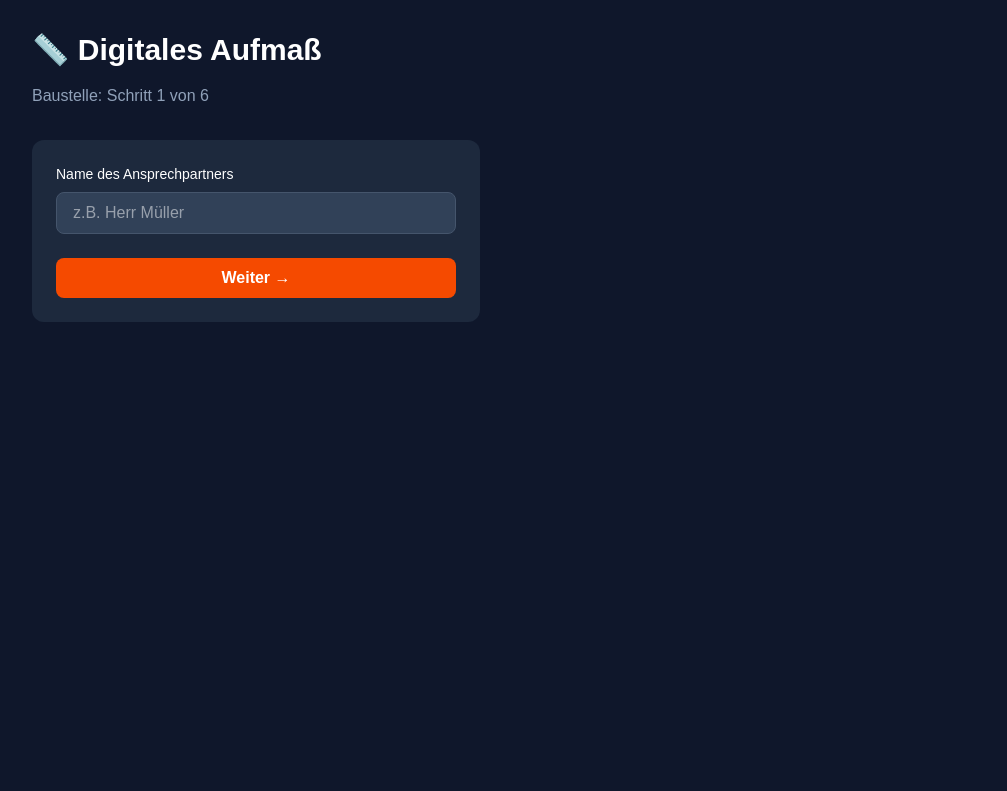
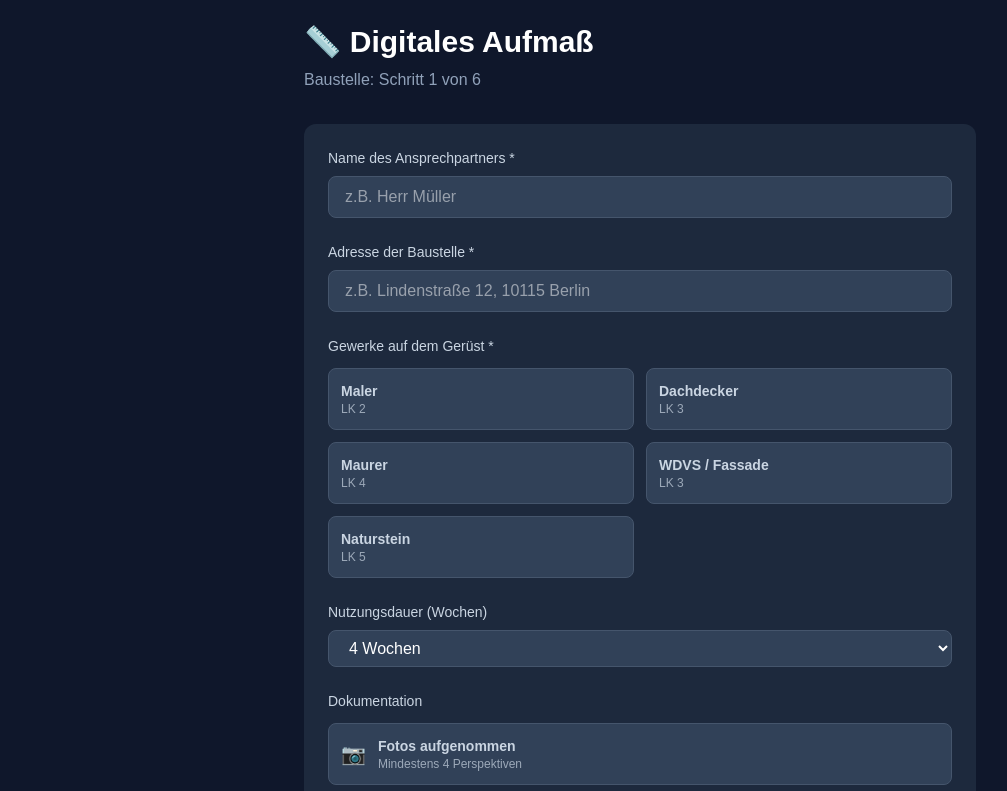
Before and after one commit to A-I-Integration/scaffold-os, a Next.js app: page / in a window 1280 px wide. Shown: the top 791 px of the page, without its empty margins (0-1007 px from the left). Built offline with nearby package versions, Linux system fonts and the light colour scheme.

Commit message:
Schritt 1 komplett: Name, Adresse, Gewerke, Dauer, Dokumentation

```diff
--- a/app/page.tsx
+++ b/app/page.tsx
@@ -3,44 +3,186 @@
 import { useState } from 'react';
 
 export default function AufmassPage() {
-  const [name, setName] = useState('');
+  const [form, setForm] = useState({
+    name: '',
+    adresse: '',
+    gewerke: [] as string[],
+    dauer: '4',
+    fotos: false,
+    lidar: false,
+  });
+
   const [gespeichert, setGespeichert] = useState(false);
 
+  const gewerkListe = [
+    { id: 'maler', label: 'Maler', lastklasse: 2 },
+    { id: 'dachdecker', label: 'Dachdecker', lastklasse: 3 },
+    { id: 'maurer', label: 'Maurer', lastklasse: 4 },
+    { id: 'wdvs', label: 'WDVS / Fassade', lastklasse: 3 },
+    { id: 'naturstein', label: 'Naturstein', lastklasse: 5 },
+  ];
+
+  function toggleGewerk(id: string) {
+    setForm(prev => ({
+      ...prev,
+      gewerke: prev.gewerke.includes(id)
+        ? prev.gewerke.filter(g => g !== id)
+        : [...prev.gewerke, id]
+    }));
+    setGespeichert(false);
+  }
+
   function handleWeiter() {
-    if (name.trim() === '') {
-      alert('Bitte gib einen Namen ein!');
+    if (!form.name.trim() || !form.adresse.trim()) {
+      alert('Bitte fülle Name und Adresse aus!');
+      return;
+    }
+    if (form.gewerke.length === 0) {
+      alert('Bitte wähle mindestens ein Gewerk aus!');
       return;
     }
     setGespeichert(true);
   }
 
+  const maxLastklasse = Math.max(
+    ...form.gewerke.map(g => gewerkListe.find(gl => gl.id === g)?.lastklasse || 0)
+  );
+
   return (
-    <div className="min-h-screen bg-slate-900 text-white p-8">
-      <h1 className="text-3xl font-bold mb-4">📏 Digitales Aufmaß</h1>
+    <div className="min-h-screen bg-slate-900 text-white p-6">
+      <div className="max-w-2xl mx-auto">
+        <h1 className="text-3xl font-bold mb-2">📏 Digitales Aufmaß</h1>
         <p className="text-slate-400 mb-8">Baustelle: Schritt 1 von 6</p>
 
-      <div className="bg-slate-800 rounded-xl p-6 max-w-md">
-        <label className="block text-sm font-medium mb-2">Name des Ansprechpartners</label>
+        <div className="bg-slate-800 rounded-xl p-6 space-y-6">
+
+          {/* Name */}
+          <div>
+            <label className="block text-sm font-medium mb-2 text-slate-300">Name des Ansprechpartners *</label>
             <input
               type="text"
-          value={name}
-          onChange={(e) => setName(e.target.value)}
+              value={form.name}
+              onChange={(e) => { setForm({...form, name: e.target.value}); setGespeichert(false); }}
               className="w-full bg-slate-700 border border-slate-600 rounded-lg px-4 py-2 text-white focus:outline-none focus:border-orange-500"
               placeholder="z.B. Herr Müller"
             />
+          </div>
 
+          {/* Adresse */}
+          <div>
+            <label className="block text-sm font-medium mb-2 text-slate-300">Adresse der Baustelle *</label>
+            <input
+              type="text"
+              value={form.adresse}
+              onChange={(e) => { setForm({...form, adresse: e.target.value}); setGespeichert(false); }}
+              className="w-full bg-slate-700 border border-slate-600 rounded-lg px-4 py-2 text-white focus:outline-none focus:border-orange-500"
+              placeholder="z.B. Lindenstraße 12, 10115 Berlin"
+            />
+          </div>
+
+          {/* Gewerke */}
+          <div>
+            <label className="block text-sm font-medium mb-3 text-slate-300">Gewerke auf dem Gerüst *</label>
+            <div className="grid grid-cols-2 gap-3">
+              {gewerkListe.map(g => (
+                <button
+                  key={g.id}
+                  onClick={() => toggleGewerk(g.id)}
+                  className={`p-3 rounded-lg border text-left transition ${
+                    form.gewerke.includes(g.id)
+                      ? 'bg-orange-600/20 border-orange-500 text-orange-300'
+                      : 'bg-slate-700 border-slate-600 text-slate-300 hover:border-slate-500'
+                  }`}
+                >
+                  <div className="font-semibold text-sm">{g.label}</div>
+                  <div className="text-xs opacity-70">LK {g.lastklasse}</div>
+                </button>
+              ))}
+            </div>
+            {form.gewerke.length > 0 && (
+              <div className="mt-2 text-sm text-orange-400">
+                Mindest-Lastklasse: <strong>LK {maxLastklasse}</strong> (DIN EN 12811-1)
+              </div>
+            )}
+          </div>
+
+          {/* Dauer */}
+          <div>
+            <label className="block text-sm font-medium mb-2 text-slate-300">Nutzungsdauer (Wochen)</label>
+            <select
+              value={form.dauer}
+              onChange={(e) => { setForm({...form, dauer: e.target.value}); setGespeichert(false); }}
+              className="w-full bg-slate-700 border border-slate-600 rounded-lg px-4 py-2 text-white focus:outline-none focus:border-orange-500"
+            >
+              <option value="1">1 Woche</option>
+              <option value="2">2 Wochen</option>
+              <option value="4">4 Wochen</option>
+              <option value="8">8 Wochen</option>
+              <option value="12">12 Wochen</option>
+              <option value="24">24+ Wochen</option>
+            </select>
+          </div>
+
+          {/* Dokumentation */}
+          <div>
+            <label className="block text-sm font-medium mb-3 text-slate-300">Dokumentation</label>
+            <div className="space-y-2">
+              <button
+                onClick={() => setForm({...form, fotos: !form.fotos})}
+                className={`w-full p-3 rounded-lg border text-left transition flex items-center gap-3 ${
+                  form.fotos
+                    ? 'bg-green-600/20 border-green-500 text-green-300'
+                    : 'bg-slate-700 border-slate-600 text-slate-300'
+                }`}
+              >
+                <span className="text-xl">📷</span>
+                <div>
+                  <div className="font-semibold text-sm">Fotos aufgenommen</div>
+                  <div className="text-xs opacity-70">Mindestens 4 Perspektiven</div>
+                </div>
+              </button>
+              <button
+                onClick={() => setForm({...form, lidar: !form.lidar})}
+                className={`w-full p-3 rounded-lg border text-left transition flex items-center gap-3 ${
+                  form.lidar
+                    ? 'bg-green-600/20 border-green-500 text-green-300'
+                    : 'bg-slate-700 border-slate-600 text-slate-300'
+                }`}
+              >
+                <span className="text-xl">📡</span>
+                <div>
+                  <div className="font-semibold text-sm">LiDAR Scan vorhanden</div>
+                  <div className="text-xs opacity-70">iPad Pro / iPhone Pro</div>
+                </div>
+              </button>
+            </div>
+          </div>
+
+          {/* Ergebnis */}
           {gespeichert && (
-          <div className="mt-4 p-3 bg-green-900/30 border border-green-600 rounded-lg text-green-400 text-sm">
-            ✅ Gespeichert: {name}
+            <div className="p-4 bg-green-900/30 border border-green-600 rounded-lg">
+              <div className="text-green-400 font-semibold mb-2">✅ Schritt 1 gespeichert</div>
+              <div className="text-sm text-slate-300 space-y-1">
+                <div>Ansprechpartner: <strong>{form.name}</strong></div>
+                <div>Adresse: <strong>{form.adresse}</strong></div>
+                <div>Gewerke: <strong>{form.gewerke.map(g => gewerkListe.find(gl => gl.id === g)?.label).join(', ')}</strong></div>
+                <div>Lastklasse: <strong>LK {maxLastklasse}</strong></div>
+                <div>Dauer: <strong>{form.dauer} Wochen</strong></div>
+                <div>Fotos: <strong>{form.fotos ? 'Ja' : 'Nein'}</strong></div>
+                <div>LiDAR: <strong>{form.lidar ? 'Ja' : 'Nein'}</strong></div>
+              </div>
             </div>
           )}
 
+          {/* Button */}
           <button
             onClick={handleWeiter}
-          className="mt-6 w-full bg-orange-600 hover:bg-orange-700 text-white font-semibold py-2 px-4 rounded-lg transition"
+            className="w-full bg-orange-600 hover:bg-orange-700 text-white font-semibold py-3 px-4 rounded-lg transition"
           >
             Weiter →
           </button>
+
+        </div>
       </div>
     </div>
   );
```
Lines whose indentation alone changed are shown as unchanged.
